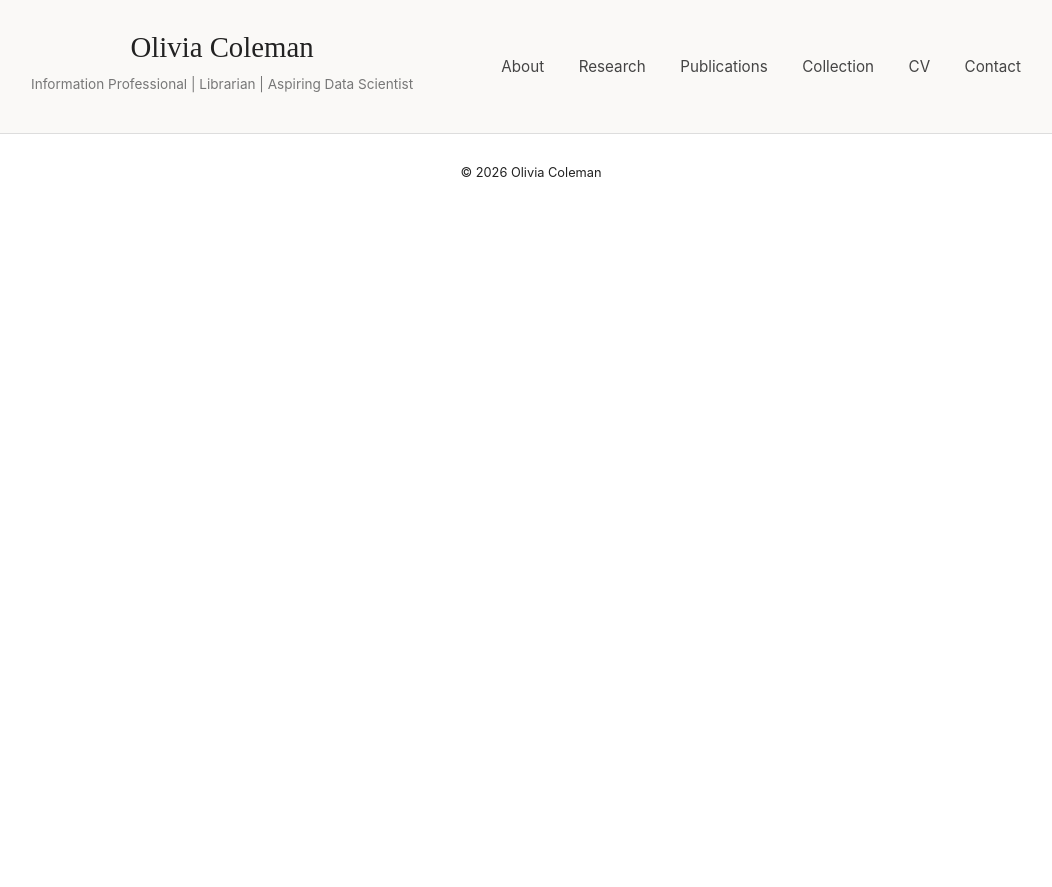
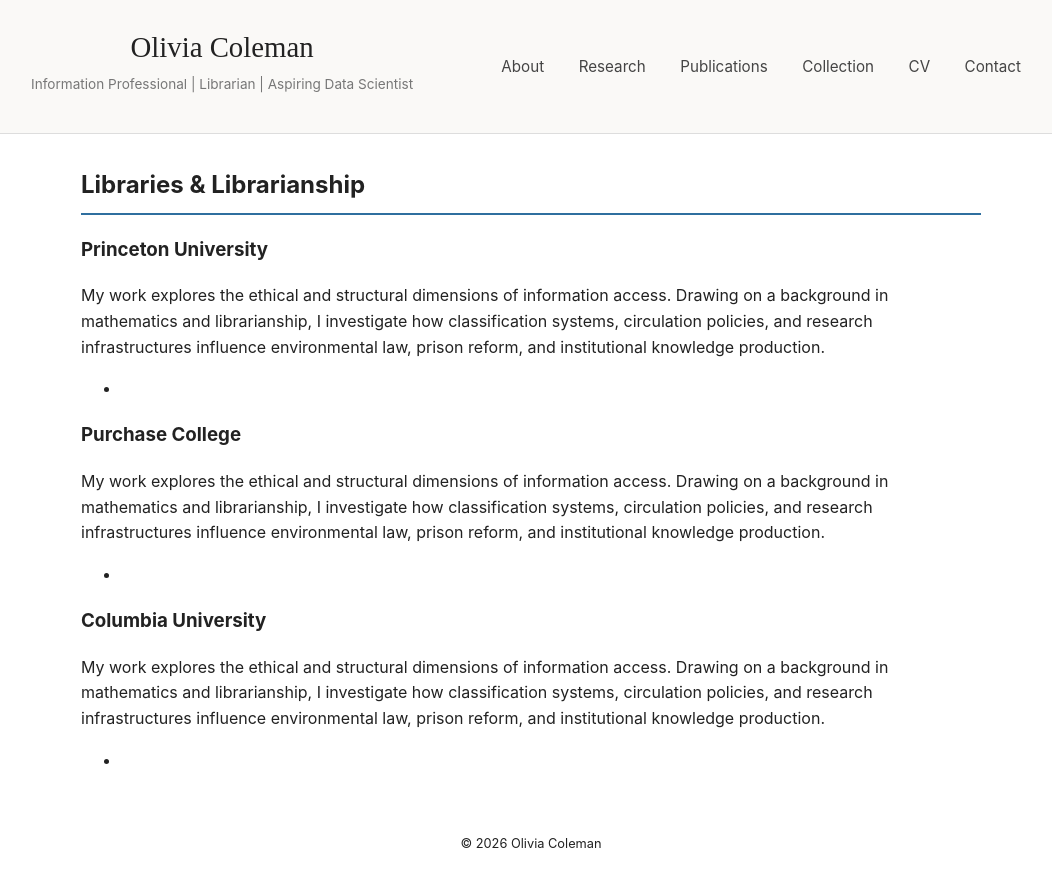
Before and after one commit to caivilo/caivilo.github.io, a Jekyll site: the page built from cv.md, in a window 1280 px wide. Shown: the top 887 px of the page, without its empty margins (109-1161 px from the left). Built offline with Jekyll 4.4.1, drawn with Linux system fonts in a browser that asks for light colours.

Commit message:
Update cv.md
Added sections for revision (Libraries and Librarianship). Permalink added.

```diff
--- a/cv.md
+++ b/cv.md
@@ -3,3 +3,41 @@
 title: CV
 permalink: /CV/
 ---
+
+<section>
+  <h2>Libraries & Librarianship</h2>
+
+  <h3>Princeton University</h3>
+  <p>
+    My work explores the ethical and structural dimensions of information access.
+    Drawing on a background in mathematics and librarianship, I investigate how
+    classification systems, circulation policies, and research infrastructures
+    influence environmental law, prison reform, and institutional knowledge production.
+        <ul>
+      <li></li>
+    </ul>
+  </p>
+
+  <h3>Purchase College</h3>
+  <p>
+    My work explores the ethical and structural dimensions of information access.
+    Drawing on a background in mathematics and librarianship, I investigate how
+    classification systems, circulation policies, and research infrastructures
+    influence environmental law, prison reform, and institutional knowledge production.
+        <ul>
+      <li></li>
+    </ul>
+  </p>
+
+  <h3>Columbia University</h3>
+  <p>
+    My work explores the ethical and structural dimensions of information access.
+    Drawing on a background in mathematics and librarianship, I investigate how
+    classification systems, circulation policies, and research infrastructures
+    influence environmental law, prison reform, and institutional knowledge production.
+    <ul>
+      <li></li>
+    </ul>
+  </p>
+
+</section>
```
